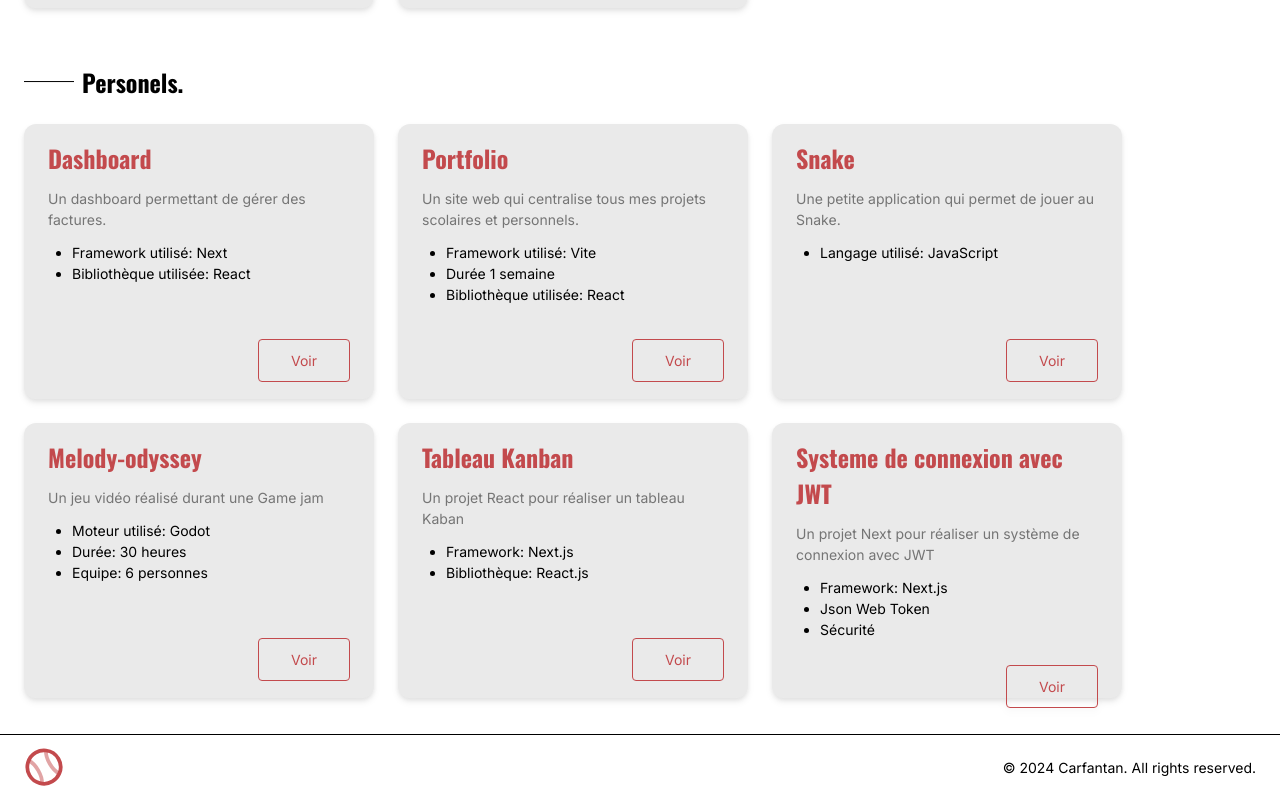
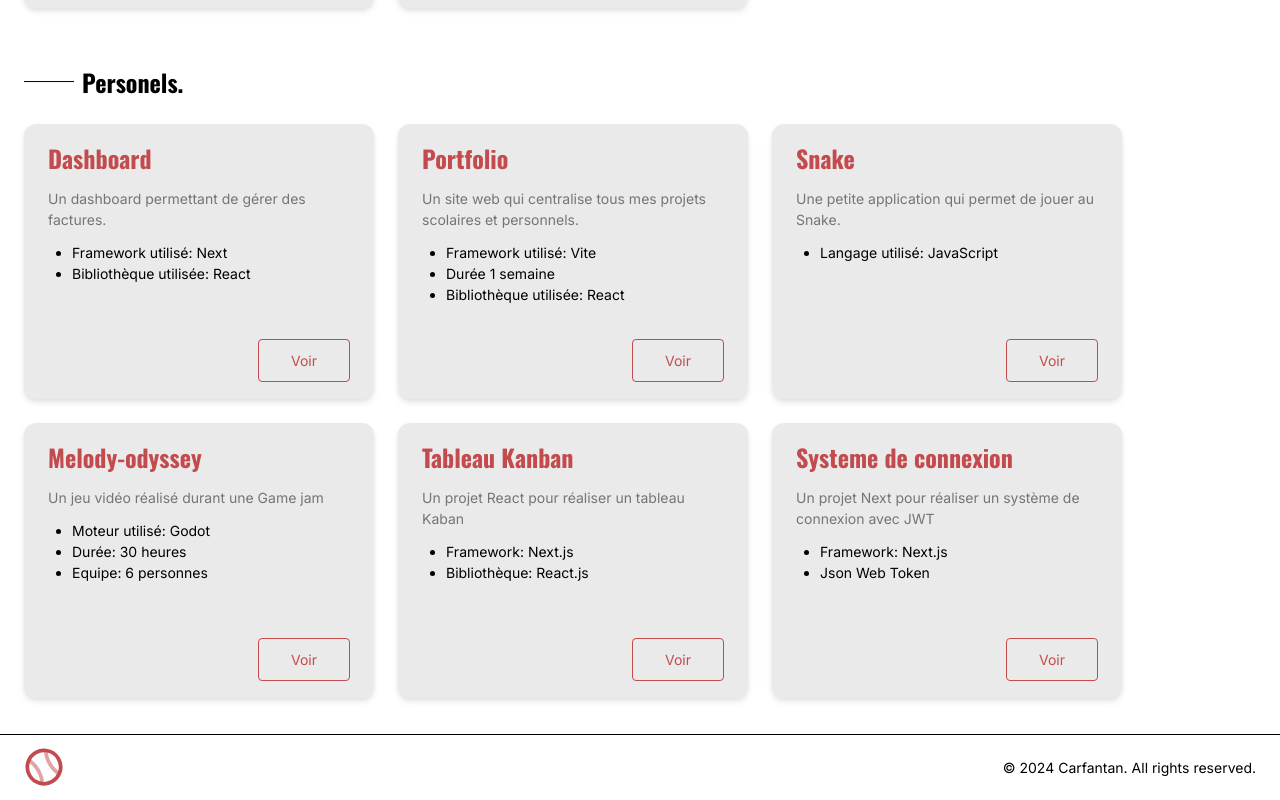
Before and after one commit to SkOor17/portfolio, a React (Vite) app: page /projects in a window 1280 px wide. Shown: the part 796-1596 px from the top of the page. Built offline with nearby package versions, Linux system fonts and the light colour scheme.

Commit message:
hotfix/ change title and key words project 11

```diff
--- a/src/data/datas.tsx
+++ b/src/data/datas.tsx
@@ -183,9 +183,9 @@ export const projects: ProjectType[] = [
   },
   {
     id: 11,
-    title: "Systeme de connexion avec JWT",
+    title: "Systeme de connexion",
     description: "Un projet Next pour réaliser un système de connexion avec JWT",
-    keyWords: ["Framework: Next.js", "Json Web Token", "Sécurité"],
+    keyWords: ["Framework: Next.js", "Json Web Token"],
     category: "perso",
     texte: [
       "Dans le cadre de ce projet, j'ai développé un système de connexion sécurisé en utilisant Next.js et Json Web Token (JWT). Ce projet m'a permis de comprendre les principes de base de l'authentification et de la sécurité des données.",
```
